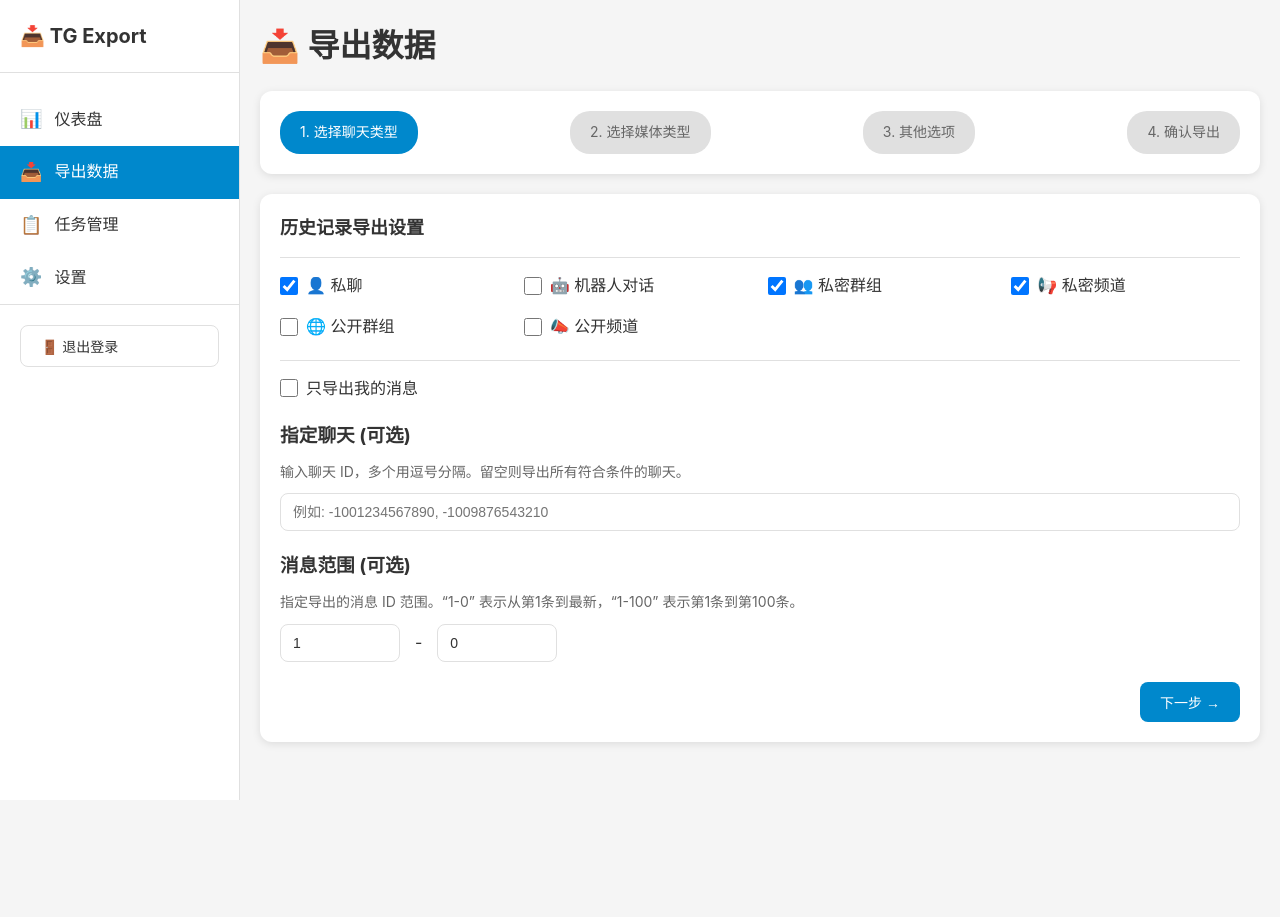
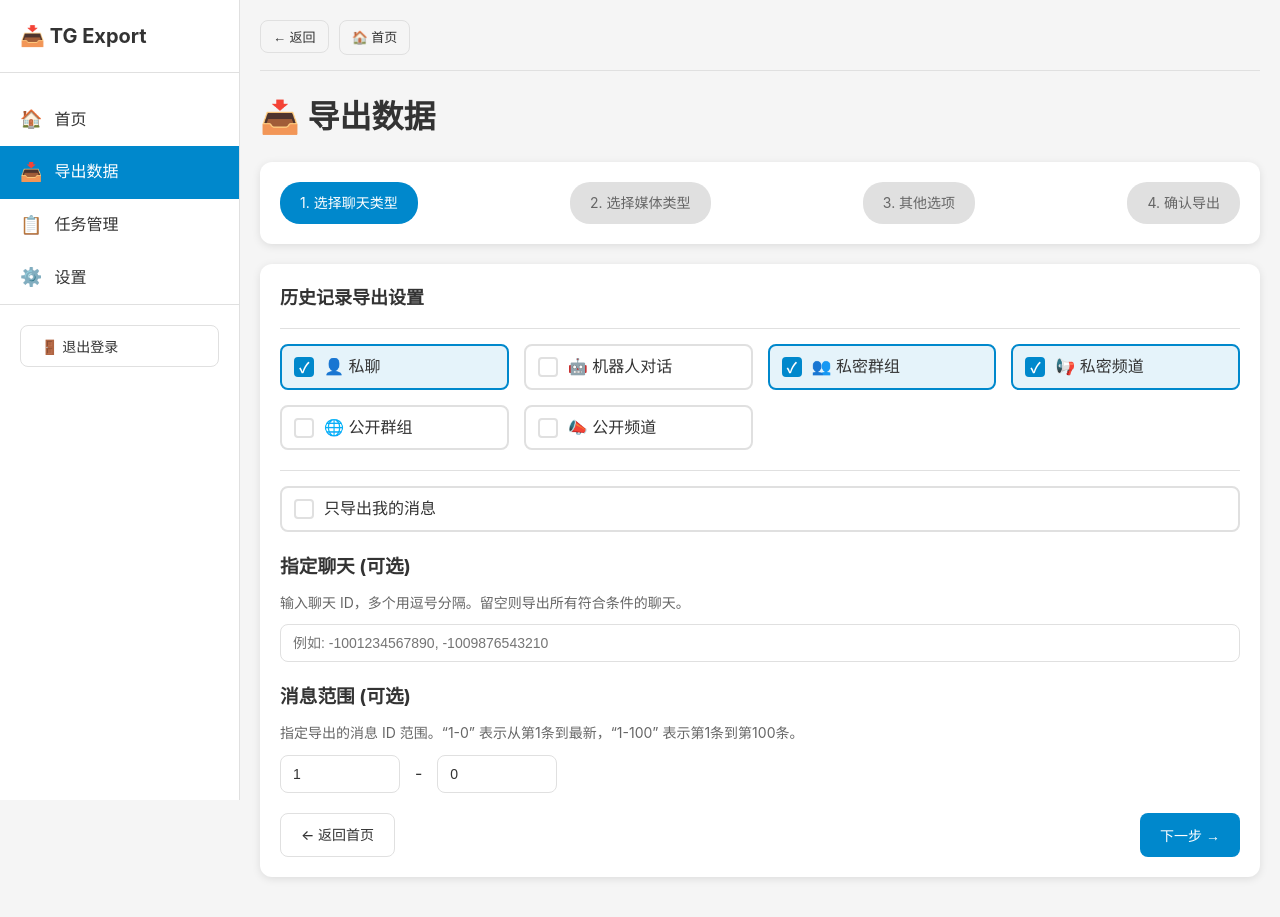
Before and after one commit to zfonlyone/tg-export, a Vue app in the folder frontend/: page /export in a window 1280 px wide. Before the commit the page ends 800 px from the top, so only its background shows below. Built offline with nearby package versions, Linux system fonts and the light colour scheme; sample sign-in values are in the browser's storage.

Commit message:
feat: improve checkbox UI and add navigation

```diff
--- a/frontend/src/App.vue
+++ b/frontend/src/App.vue
@@ -8,8 +8,8 @@
       <ul class="sidebar-nav">
         <li>
           <router-link to="/dashboard" active-class="active">
-            <span class="icon">📊</span>
-            <span>仪表盘</span>
+            <span class="icon">🏠</span>
+            <span>首页</span>
           </router-link>
         </li>
         <li>
@@ -40,6 +40,15 @@
 
     <!-- 主内容 -->
     <main class="main-content">
+      <!-- 顶部导航栏 -->
+      <div class="top-bar" v-if="showBackButton">
+        <button @click="goBack" class="btn btn-outline btn-sm">
+          ← 返回
+        </button>
+        <router-link to="/dashboard" class="btn btn-outline btn-sm" style="margin-left: 10px;">
+          🏠 首页
+        </router-link>
+      </div>
       <router-view />
     </main>
   </div>
@@ -50,16 +59,43 @@
 
 <script setup>
 import { computed } from 'vue'
-import { useRouter } from 'vue-router'
+import { useRouter, useRoute } from 'vue-router'
 
 const router = useRouter()
+const route = useRoute()
 
 const isLoggedIn = computed(() => {
   return !!localStorage.getItem('token')
 })
+
+// 在非首页显示返回按钮
+const showBackButton = computed(() => {
+  return route.path !== '/dashboard' && route.path !== '/'
+})
+
+function goBack() {
+  if (window.history.length > 1) {
+    router.back()
+  } else {
+    router.push('/dashboard')
+  }
+}
 
 function logout() {
   localStorage.removeItem('token')
   router.push('/login')
 }
 </script>
+
+<style scoped>
+.top-bar {
+  margin-bottom: 20px;
+  padding-bottom: 15px;
+  border-bottom: 1px solid var(--border);
+}
+
+.btn-sm {
+  padding: 6px 12px;
+  font-size: 13px;
+}
+</style>
--- a/frontend/src/style.css
+++ b/frontend/src/style.css
@@ -15,7 +15,7 @@
   --border: #e0e0e0;
   --border-dark: #404040;
   --radius: 12px;
-  --shadow: 0 2px 8px rgba(0,0,0,0.1);
+  --shadow: 0 2px 8px rgba(0, 0, 0, 0.1);
 }
 
 @media (prefers-color-scheme: dark) {
@@ -205,13 +205,58 @@ a:hover {
 .form-checkbox {
   display: flex;
   align-items: center;
-  gap: 8px;
+  gap: 10px;
   cursor: pointer;
+  padding: 8px 12px;
+  border: 2px solid var(--border);
+  border-radius: 8px;
+  transition: all 0.2s;
+  user-select: none;
 }
 
-.form-checkbox input {
-  width: 18px;
-  height: 18px;
+.form-checkbox:hover {
+  border-color: var(--primary);
+  background: rgba(0, 136, 204, 0.05);
+}
+
+.form-checkbox input[type="checkbox"] {
+  appearance: none;
+  -webkit-appearance: none;
+  width: 20px;
+  height: 20px;
+  border: 2px solid var(--border);
+  border-radius: 4px;
+  cursor: pointer;
+  position: relative;
+  flex-shrink: 0;
+  transition: all 0.2s;
+}
+
+.form-checkbox input[type="checkbox"]:checked {
+  background: var(--primary);
+  border-color: var(--primary);
+}
+
+.form-checkbox input[type="checkbox"]:checked::after {
+  content: '✓';
+  position: absolute;
+  color: white;
+  font-size: 14px;
+  font-weight: bold;
+  top: 50%;
+  left: 50%;
+  transform: translate(-50%, -50%);
+}
+
+.form-checkbox input[type="checkbox"]:focus {
+  outline: none;
+  box-shadow: 0 0 0 3px rgba(0, 136, 204, 0.2);
+}
+
+.form-checkbox.selected,
+.form-checkbox:has(input:checked) {
+  border-color: var(--primary);
+  background: rgba(0, 136, 204, 0.1);
 }
 
 /* 进度条 */
@@ -239,11 +284,30 @@ a:hover {
   font-weight: 500;
 }
 
-.status-pending { background: #fff3cd; color: #856404; }
-.status-running { background: #cce5ff; color: #004085; }
-.status-completed { background: #d4edda; color: #155724; }
-.status-failed { background: #f8d7da; color: #721c24; }
-.status-cancelled { background: #e2e3e5; color: #495057; }
+.status-pending {
+  background: #fff3cd;
+  color: #856404;
+}
+
+.status-running {
+  background: #cce5ff;
+  color: #004085;
+}
+
+.status-completed {
+  background: #d4edda;
+  color: #155724;
+}
+
+.status-failed {
+  background: #f8d7da;
+  color: #721c24;
+}
+
+.status-cancelled {
+  background: #e2e3e5;
+  color: #495057;
+}
 
 /* 表格 */
 .table {
@@ -313,7 +377,7 @@ a:hover {
   padding: 40px;
   width: 100%;
   max-width: 400px;
-  box-shadow: 0 10px 40px rgba(0,0,0,0.2);
+  box-shadow: 0 10px 40px rgba(0, 0, 0, 0.2);
 }
 
 .login-card h1 {
@@ -344,8 +408,15 @@ a:hover {
 
 /* 动画 */
 @keyframes fadeIn {
-  from { opacity: 0; transform: translateY(10px); }
-  to { opacity: 1; transform: translateY(0); }
+  from {
+    opacity: 0;
+    transform: translateY(10px);
+  }
+
+  to {
+    opacity: 1;
+    transform: translateY(0);
+  }
 }
 
 .fade-in {
@@ -370,5 +441,7 @@ a:hover {
 }
 
 @keyframes spin {
-  to { transform: rotate(360deg); }
+  to {
+    transform: rotate(360deg);
+  }
 }
--- a/frontend/src/views/Export.vue
+++ b/frontend/src/views/Export.vue
@@ -92,7 +92,8 @@
         </div>
       </div>
 
-      <div style="margin-top: 20px; text-align: right;">
+      <div style="margin-top: 20px; display: flex; justify-content: space-between;">
+        <router-link to="/dashboard" class="btn btn-outline">← 返回首页</router-link>
         <button @click="step = 2" class="btn btn-primary">下一步 →</button>
       </div>
     </div>
```
